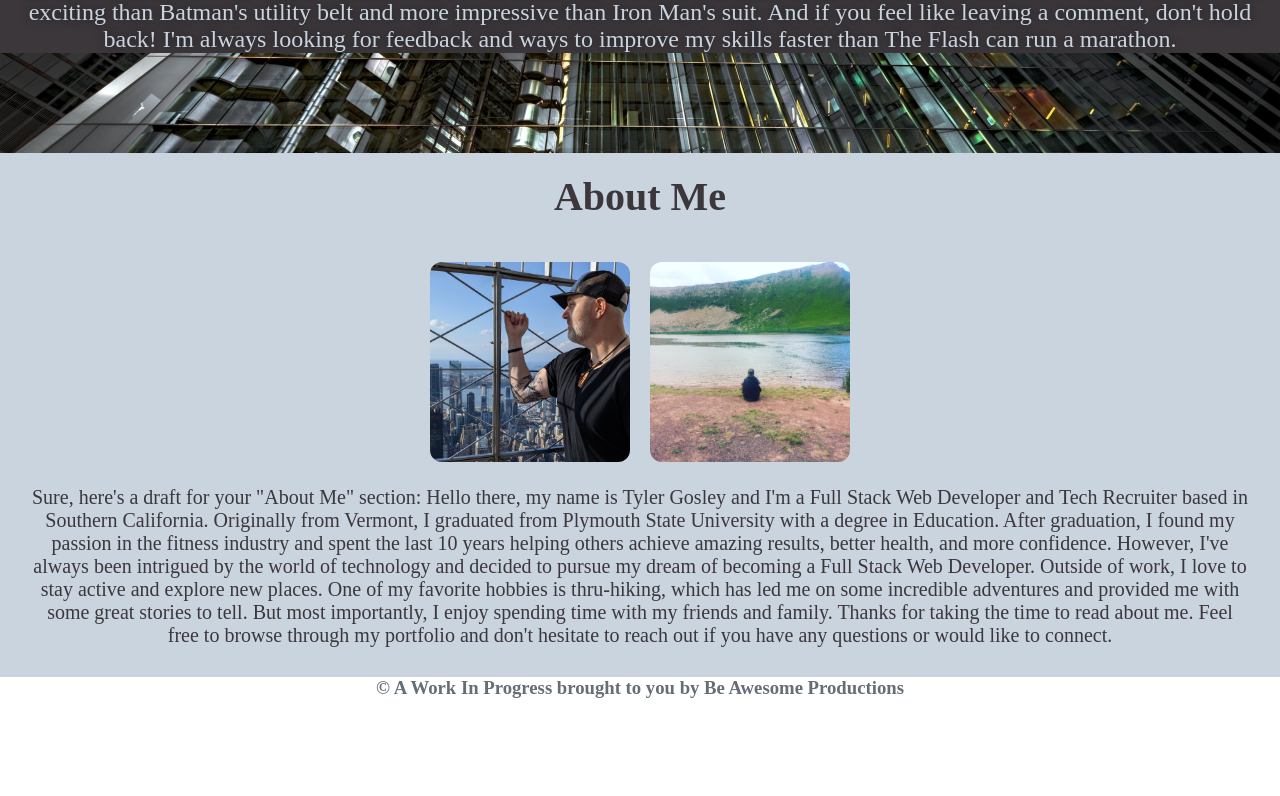
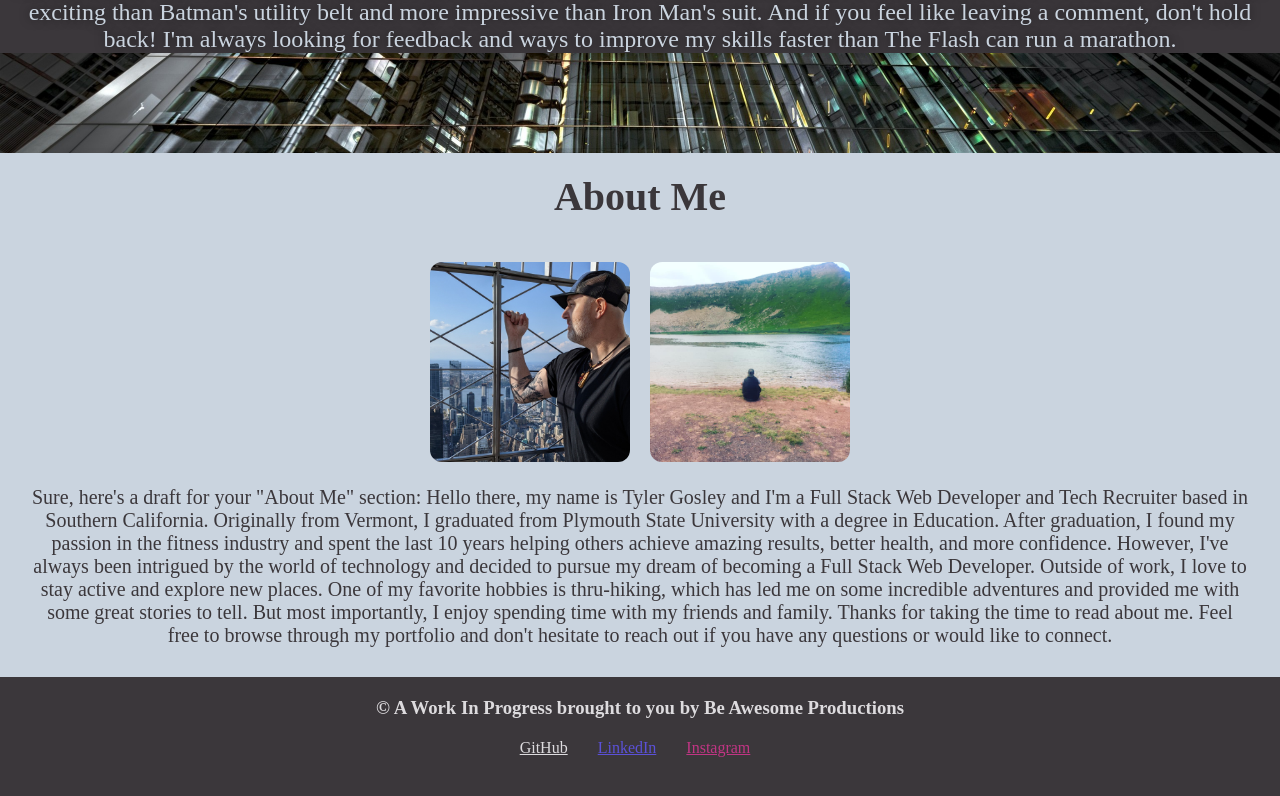
Before and after one commit to TyGosley/react-to-the-future, a React (Create React App) app: page / in a window 1280 px wide. Shown: the part 374-1170 px from the top of the page. Before the commit the page ends 1073 px from the top, so only its background shows below. Built offline with nearby package versions, Linux system fonts and the light colour scheme.

Commit message:
footer.js CSS done.  Download link is still funky

```diff
--- a/src/App.css
+++ b/src/App.css
@@ -436,8 +436,6 @@ button[type="submit"]:hover {
   background-color: #dddbde;
   padding: 50px;
   text-align: center;
-  border: 5px solid #3b373b;
-  border-radius: 10px;
 }
 
 .talentSection h1 {
@@ -466,6 +464,7 @@ button[type="submit"]:hover {
   background-color: #dddbde;
   margin: 10px;
   padding: 20px;
+  border-radius: 10px;
   /* display: block; */
 }
 
@@ -502,7 +501,44 @@ button[type="submit"]:hover {
 
 /* Footer */
 
-li {
+.footer {
+  background-color: #3b373b;
+  color: #dddbde;
+  padding: 20px;
+  text-align: center;
+
+}
+
+.footer ul {
+  display: inline-block;
   list-style: none;
-  padding: 0 20px;
+  margin: 0;
+  padding: 10px;
 }
+
+.footer li {
+  display: inline-block;
+  margin-right: 10px;
+  padding: 10px;
+}
+
+.footer li a {
+  color: blue;
+}
+
+.footer li.githubLogo a {
+  color: #dddbde;
+}
+
+.footer li.linkedInLogo a {
+  color: #5B51D8;
+}
+
+.footer li.instagramLogo a {
+  color: #C13584;
+}
+
+.footer li:hover {
+  transform: scale(1.2);
+  transition: all 0.3s ease-in-out;
+}
--- a/src/components/Footer.js
+++ b/src/components/Footer.js
@@ -11,26 +11,20 @@ function Footer() {
       <h3>© A Work In Progress brought to you by Be Awesome Productions</h3>
       <p>
         <ul>
-                    <a href="https://github.com/TyGosley">
           <li className="githubLogo">
-                        {/* <FontAwesomeIcon icon={faGitHub} /> */}
+            <a href="https://github.com/TyGosley">GitHub</a>
           </li>
+          <li className="linkedInLogo">
+            <a href="https://www.linkedin.com/in/tyler-gosley/">LinkedIn</a>
+          </li>
+          <li className="instagramLogo">
+            <a href="https://www.instagram.com/be_awesome_productions/">
+              Instagram
             </a>
-                    <a href="https://www.linkedin.com/in/tyler-gosley/">
-                    <li className="linkedInLogo">
-                        {/* <FontAwesomeIcon icon={faLinkedIn} /> */}
           </li>
-                    </a>
-                    <a href="https://www.instagram.com/be_awesome_productions/">
-                    <li className="instagramLogo">
-                        {/* <FontAwesomeIcon icon={faInstagram} /> */}
-                    </li>
-                    </a>
         </ul>
       </p>
     </footer>
-
-
   );
 }
 
```
Lines whose indentation alone changed are shown as unchanged.
